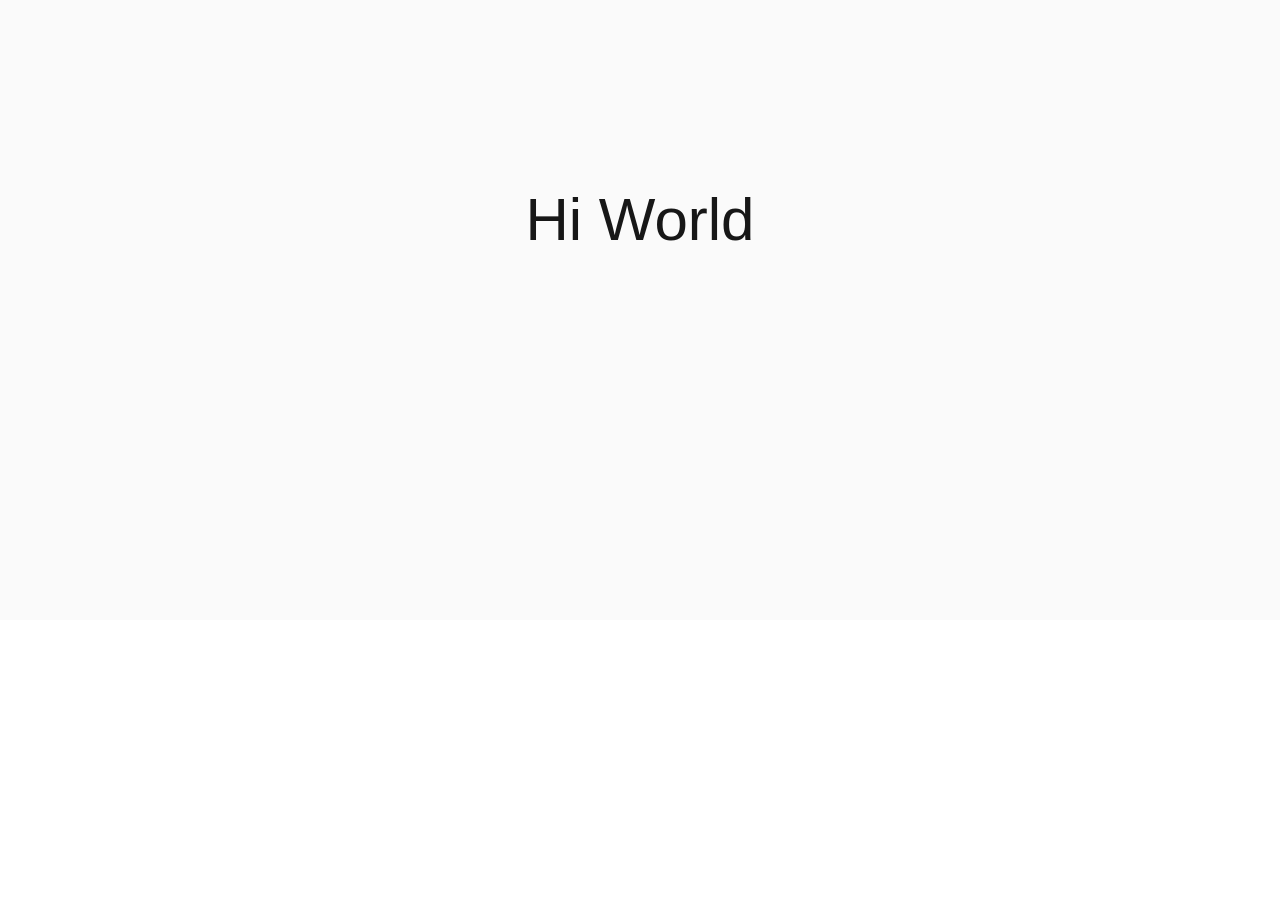
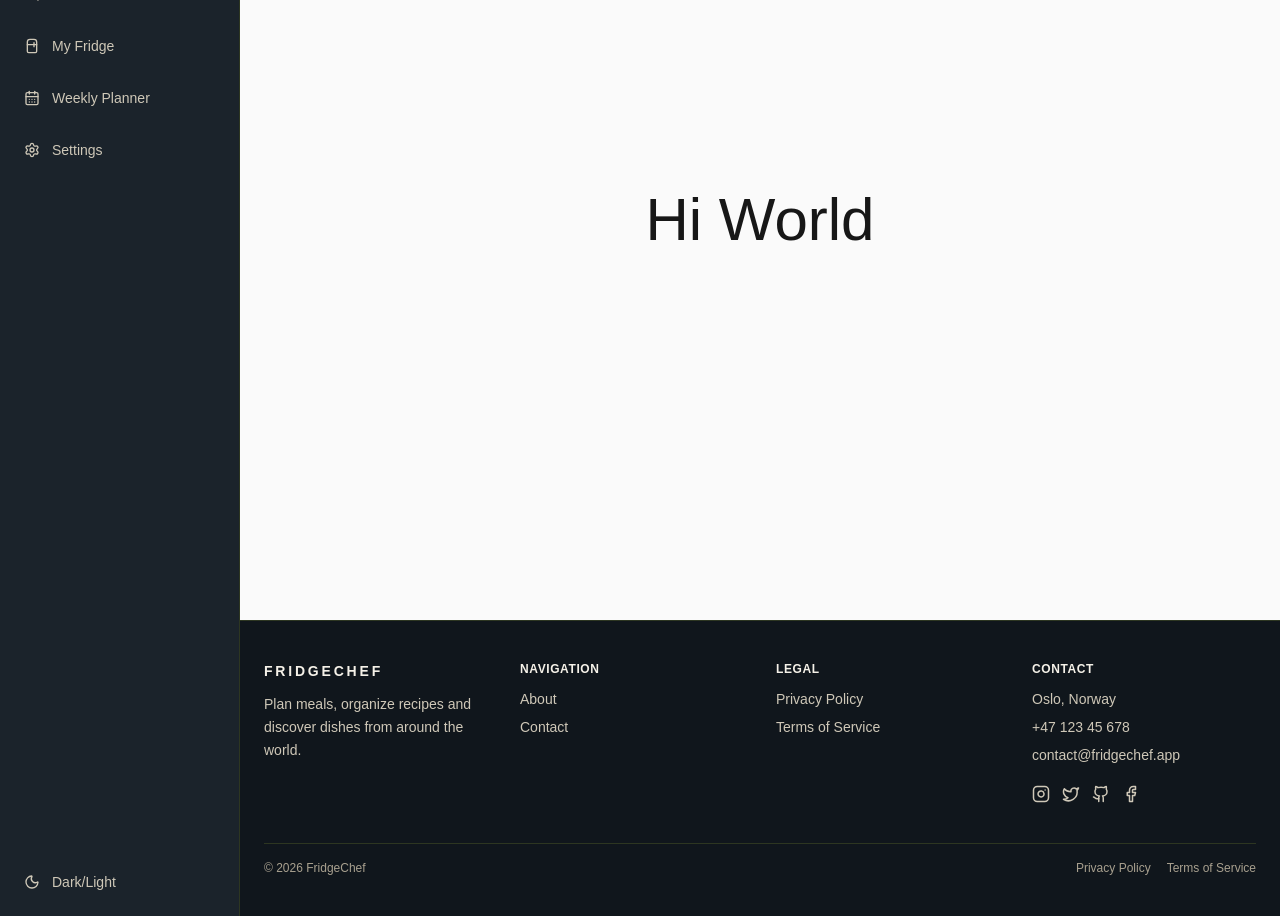
Before and after one commit to Nirush4/Agency-2, a Next.js app: page / in a window 1280 px wide. Shown: the part 180-1096 px from the top of the page. Before the commit the page ends 800 px from the top, so only its background shows below. Built offline with nearby package versions, Linux system fonts and the light colour scheme.

Commit message:
Navbar/Footer

```diff
--- a/app/layout.tsx
+++ b/app/layout.tsx
@@ -1,10 +1,12 @@
 import type { Metadata } from 'next';
-
 import '../styles/globals.css';
 
+import Navbar from '@/components/layout/Navbar';
+import Footer from '@/components/layout/Footer';
+
 export const metadata: Metadata = {
-  title: 'Create Next App',
-  description: 'Generated by create next app',
+	title: 'FridgeChef',
+	description: 'Recipe and fridge planner app',
 };
 
 export default function RootLayout({
@@ -14,7 +16,16 @@ export default function RootLayout({
 }>) {
 	return (
 		<html lang='en'>
-      <body>{children}</body>
+			<body className='min-h-screen bg-[#141b22] text-[#f5f1e8]'>
+				<div className='min-h-screen md:flex'>
+					<Navbar />
+
+					<div className='flex min-h-screen flex-1 flex-col'>
+						<main className='flex-1 pb-16 md:pb-0'>{children}</main>
+						<Footer />
+					</div>
+				</div>
+			</body>
 		</html>
 	);
 }
--- a/components/layout/Footer.tsx
+++ b/components/layout/Footer.tsx
@@ -0,0 +1,121 @@
+import Link from 'next/link';
+import { Instagram, Twitter, Github, Facebook } from 'lucide-react';
+
+export default function Footer() {
+	return (
+		<footer className='border-t border-[#2d3621] bg-[#10161c] text-[#cfc8b8]'>
+			<div className='mx-auto max-w-6xl px-6 py-10'>
+				<div className='grid gap-8 md:grid-cols-4'>
+					{/* BRAND */}
+					<div>
+						<h2 className='text-sm font-semibold uppercase tracking-[0.2em] text-[#f5f1e8]'>FridgeChef</h2>
+
+						<p className='mt-3 text-sm leading-relaxed'>
+							Plan meals, organize recipes and discover dishes from around the world.
+						</p>
+					</div>
+
+					{/* NAVIGATION */}
+					<div>
+						<h3 className='mb-3 text-xs font-semibold uppercase tracking-wider text-[#f5f1e8]'>Navigation</h3>
+
+						<div className='flex flex-col gap-2 text-sm'>
+							<Link
+								href='/about'
+								className='hover:text-white transition'>
+								About
+							</Link>
+
+							<Link
+								href='/contact'
+								className='hover:text-white transition'>
+								Contact
+							</Link>
+						</div>
+					</div>
+
+					{/* LEGAL */}
+					<div>
+						<h3 className='mb-3 text-xs font-semibold uppercase tracking-wider text-[#f5f1e8]'>Legal</h3>
+
+						<div className='flex flex-col gap-2 text-sm'>
+							<Link
+								href='/privacy'
+								className='hover:text-white transition'>
+								Privacy Policy
+							</Link>
+
+							<Link
+								href='/terms'
+								className='hover:text-white transition'>
+								Terms of Service
+							</Link>
+						</div>
+					</div>
+
+					{/* CONTACT */}
+					<div>
+						<h3 className='mb-3 text-xs font-semibold uppercase tracking-wider text-[#f5f1e8]'>Contact</h3>
+
+						<div className='flex flex-col gap-2 text-sm'>
+							<p>Oslo, Norway</p>
+							<p>+47 123 45 678</p>
+							<p>contact@fridgechef.app</p>
+
+							{/* SOCIAL */}
+							<div className='mt-3 flex gap-3'>
+								<Link href='#'>
+									<Instagram
+										size={18}
+										className='hover:text-white transition'
+									/>
+								</Link>
+
+								<Link href='#'>
+									<Twitter
+										size={18}
+										className='hover:text-white transition'
+									/>
+								</Link>
+
+								<Link href='#'>
+									<Github
+										size={18}
+										className='hover:text-white transition'
+									/>
+								</Link>
+
+								<Link href='#'>
+									<Facebook
+										size={18}
+										className='hover:text-white transition'
+									/>
+								</Link>
+							</div>
+						</div>
+					</div>
+				</div>
+
+				{/* BOTTOM BAR */}
+
+				<div className='mt-10 border-t border-[#2d3621] pt-4 text-xs text-[#a8a08f] flex flex-col md:flex-row md:justify-between gap-2'>
+					<p>© {new Date().getFullYear()} FridgeChef</p>
+
+					<div className='flex gap-4'>
+						<Link
+							href='/privacy'
+							className='hover:text-white'>
+							Privacy Policy
+						</Link>
+
+						<Link
+							href='/terms'
+							className='hover:text-white'>
+							Terms of Service
+						</Link>
+					</div>
+				</div>
+			</div>
+		</footer>
+	);
+}
--- a/components/layout/Navbar.tsx
+++ b/components/layout/Navbar.tsx
@@ -0,0 +1,85 @@
+'use client';
+
+import Link from 'next/link';
+import { usePathname } from 'next/navigation';
+import { House, Search, Refrigerator, CalendarDays, Settings, Moon } from 'lucide-react';
+
+const desktopLinks = [
+	{ href: '/my-recipes', label: 'My Recipes', icon: House },
+	{ href: '/search', label: 'Search', icon: Search },
+	{ href: '/my-fridge', label: 'My Fridge', icon: Refrigerator },
+	{ href: '/planner', label: 'Weekly Planner', icon: CalendarDays },
+	{ href: '/settings', label: 'Settings', icon: Settings },
+];
+
+const mobileLinks = [
+	{ href: '/', label: 'Home', icon: House },
+	{ href: '/my-fridge', label: 'Fridge', icon: Refrigerator },
+	{ href: '/search', label: 'Search', icon: Search },
+	{ href: '/planner', label: 'Planner', icon: CalendarDays },
+];
+
+export default function Navbar() {
+	const pathname = usePathname();
+
+	return (
+		<>
+			{/* DESKTOP SIDEBAR */}
+			<aside className='hidden md:flex md:w-60 md:flex-col md:justify-between md:border-r md:border-[#2d3621] md:bg-[#1b232b] md:p-4'>
+				<div>
+					<Link
+						href='/'
+						className='mb-8 flex h-14 items-center justify-center rounded-md bg-[#697542] text-xs font-semibold uppercase tracking-[0.2em] text-[#f5f1e8] transition hover:bg-[#7a8550]'>
+						Logo
+					</Link>
+
+					<nav className='flex flex-col gap-4'>
+						{desktopLinks.map(({ href, label, icon: Icon }) => {
+							const isActive = pathname === href;
+
+							return (
+								<Link
+									key={href}
+									href={href}
+									className={`flex items-center gap-3 rounded-md px-2 py-2 text-sm transition ${
+										isActive
+											? 'bg-[#697542]/20 font-semibold text-[#f5f1e8]'
+											: 'text-[#cfc8b8] hover:bg-[#697542]/10 hover:text-[#f5f1e8]'
+									}`}>
+									<Icon size={16} />
+									<span>{label}</span>
+								</Link>
+							);
+						})}
+					</nav>
+				</div>
+
+				<button className='flex items-center gap-3 rounded-md px-2 py-2 text-sm text-[#cfc8b8] transition hover:bg-[#697542]/10 hover:text-[#f5f1e8]'>
+					<Moon size={16} />
+					<span>Dark/Light</span>
+				</button>
+			</aside>
+
+			{/* MOBILE BOTTOM NAV */}
+			<nav className='fixed bottom-0 left-0 right-0 z-50 border-t border-[#8a9460] bg-[#697542] text-[#f5f1e8] md:hidden'>
+				<div className='grid grid-cols-4'>
+					{mobileLinks.map(({ href, label, icon: Icon }) => {
+						const isActive = pathname === href;
+
+						return (
+							<Link
+								key={href}
+								href={href}
+								className={`flex flex-col items-center justify-center gap-1 py-3 text-[11px] transition ${
+									isActive ? 'bg-[#5d673a]' : ''
+								}`}>
+								<Icon size={18} />
+								<span>{label}</span>
+							</Link>
+						);
+					})}
+				</div>
+			</nav>
+		</>
+	);
+}
--- a/package.json
+++ b/package.json
@@ -14,6 +14,7 @@
   },
   "dependencies": {
     "dotenv": "^17.3.1",
+    "lucide-react": "^0.577.0",
     "next": "16.1.6",
     "react": "19.2.3",
     "react-dom": "19.2.3",
```
Also changed, not shown: 1 other file (tests, documents, lock files or other folders). Lines whose indentation alone changed are shown as unchanged.
